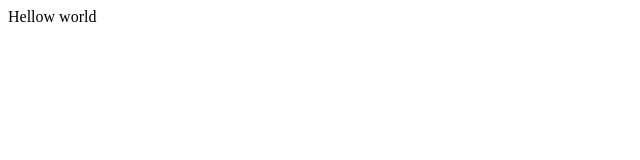
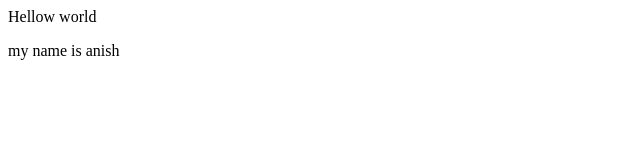
Before and after one commit to anish03mondal/demo-project, a plain HTML site: page index.html in a window 1280 px wide. Shown: the full height of the page, 0-640 px from the left. Drawn offline with Linux system fonts and the light colour scheme.

Commit message:
new line

```diff
--- a/index.html
+++ b/index.html
@@ -1 +1,2 @@
 <p> Hellow world </p>
+<p> my name is anish </p>
```
Also changed, not shown: 1 other file.
